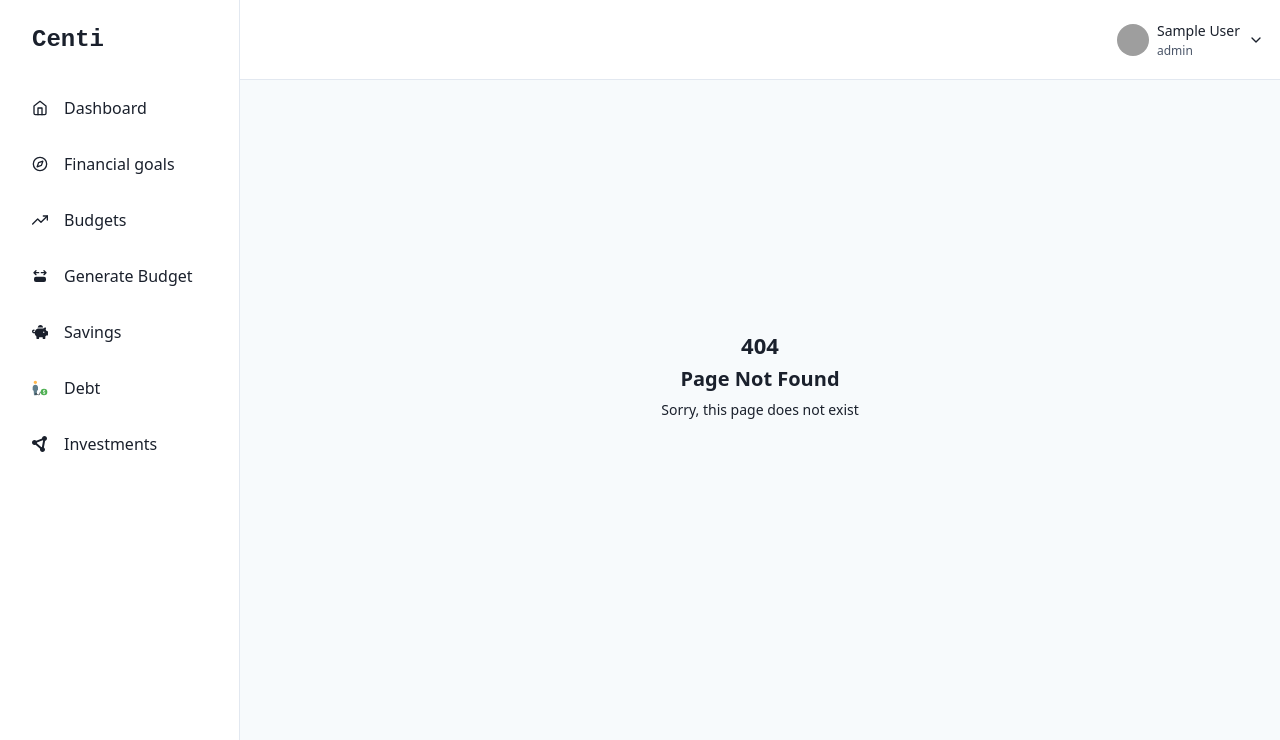
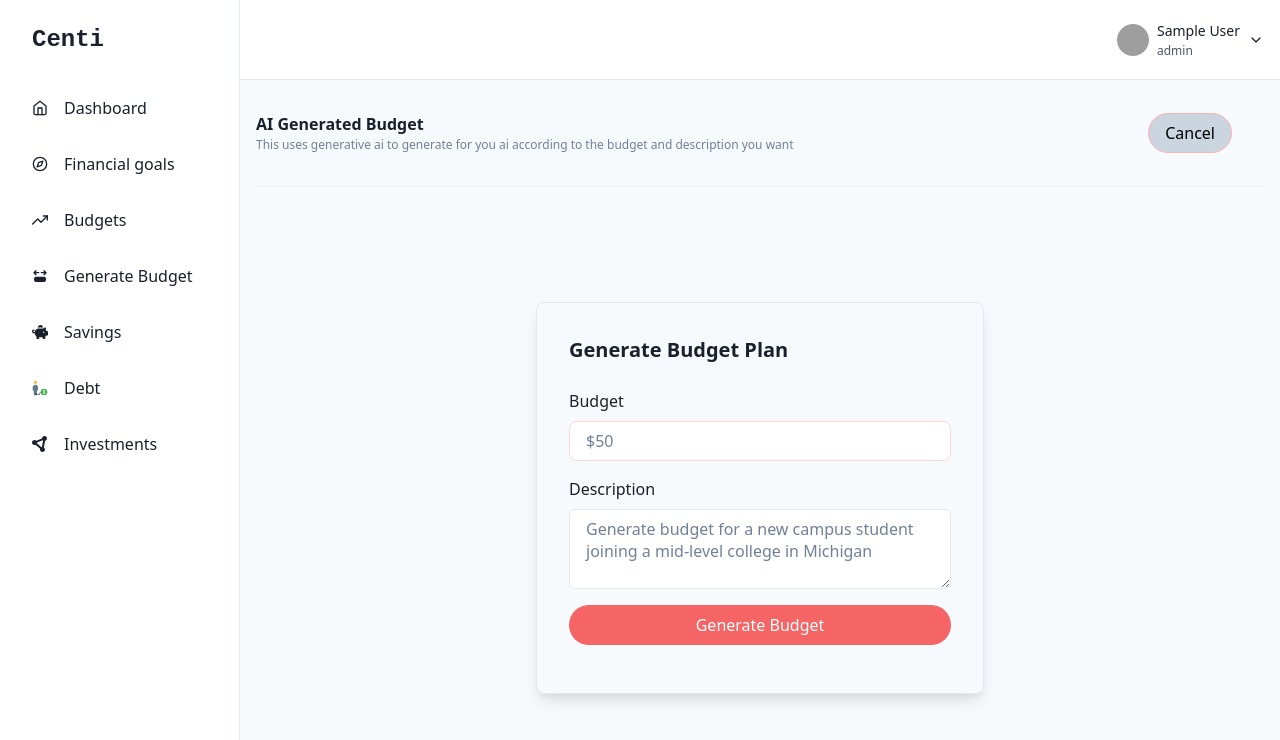
Before and after one commit to Nicanor008/centi, a React (Vite) app in the folder frontend-client/: page /generate-budget/new in a window 1280 px wide. Before the commit this address had no page. Shown: the top 740 px of the page. Built offline with nearby package versions, Linux system fonts and the light colour scheme; sample sign-in values are in the browser's storage; grey boxes are pictures that could not be loaded; what chrono-node would draw is missing.

Commit message:
Fix ai generated and view budget

```diff
--- a/frontend-client/src/Pages/Apps/AIGenerateBudget/Add/index.jsx
+++ b/frontend-client/src/Pages/Apps/AIGenerateBudget/Add/index.jsx
@@ -10,15 +10,18 @@ import {
   Button,
   Heading,
   Text,
-  useToast
+  useToast,
+  Divider
 } from "@chakra-ui/react";
 import { config } from '../../../../config';
+import { useNavigate } from 'react-router-dom';
 
 const AddAIGenerateBudget = () => {
   const [budget, setBudget] = useState('');
   const [description, setDescription] = useState('');
   const [generatedBudget, setGeneratedBudget] = useState('');
   const toast = useToast();
+  const navigate = useNavigate()
 
   const handleSubmit = async (e) => {
     e.preventDefault();
@@ -44,9 +47,34 @@ const AddAIGenerateBudget = () => {
   };
 
   return (
-    <Flex direction="column" align="center" justify="center" p={4}>
+    <Flex direction="column" h="89vh">
+        <Flex
+            py={4}
+            justifyContent="space-between"
+            alignItems="center"
+            mb={[1, 4]}
+        >
+        <Flex flexDir="column">
+          <Text fontWeight={600} fontSize={16}>
+            AI Generated Budget
+          </Text>
+          <Text color="gray.500" fontSize={12} fontWeight={400}>
+            This uses generative ai to generate for you ai according to the budget and description you want
+          </Text>
+        </Flex>
+
+        <Flex mr={[0, 8]}>
+          <Button variant="secondary" onClick={() => navigate("/generate-budget")}>
+            Cancel
+          </Button>
+        </Flex>
+      </Flex>
+
+      <Divider />
+
+      <Flex align="center" justify="center" p={4} my={4} h="100%">
         <Box w="100%" maxW="md" p={8} borderWidth={1} borderRadius="lg" boxShadow="lg">
-        <Heading mb={6} fontFamily="inherit">Generate Budget Plan</Heading>
+            <Text fontSize="xl" mb={6} fontWeight="Bolder" >Generate Budget Plan</Text>
             <form onSubmit={handleSubmit}>
             <FormControl id="budget" mb={4}>
                 <FormLabel>Budget</FormLabel>
@@ -80,6 +108,7 @@ const AddAIGenerateBudget = () => {
             )}
         </Box>
       </Flex>
+    </Flex>
   );
 };
 
--- a/frontend-client/src/Pages/Apps/AIGenerateBudget/View/index.jsx
+++ b/frontend-client/src/Pages/Apps/AIGenerateBudget/View/index.jsx
@@ -1,5 +1,6 @@
-import { Flex, Text } from "@chakra-ui/react";
+import { Button, Flex, Text } from "@chakra-ui/react";
 import { useEffect, useMemo, useState } from "react";
+import { useNavigate } from "react-router-dom";
 import axios from "axios";
 import DataHeader from "../../../../components/Table/DataHeader";
 import { DataLoader } from "../../../../components";
@@ -19,6 +20,7 @@ function ViewAIGeneratedBudget() {
       filtered: false,
     };
   }, [budget])
+  const navigate = useNavigate()
 
   useEffect(() => {
     async function makeRequest() {
@@ -65,8 +67,8 @@ function ViewAIGeneratedBudget() {
         title="AI Generated Budget"
         subtitle="This is your ai generated budget history"
       >
-        {/* <Flex alignItems="center" gap={2}>
-          {cachedBudget?.data?.length > 0 &&
+        <Flex alignItems="center" gap={2}>
+          {/* {cachedBudget?.data?.length > 0 &&
             (!isLargerThan880 ? (
               <FaSearch />
             ) : (
@@ -76,23 +78,22 @@ function ViewAIGeneratedBudget() {
                 onChange={(e) => handleSearchChange(e.target.value)}
                 w="fit-content"
               />
-            ))}
+            ))} */}
           <Button
-            variant={!isLargerThan880 ? "ghost" : "primary"}
-            onClick={() => navigate("/budget/add/1")}
-            px={!isLargerThan880 ? 0 : 4}
+            variant="primary"
+            onClick={() => navigate("/generate-budget/new")}
           >
-            {!isLargerThan880 ? <FaPlus /> : "Create Budget"}
+            Generate Budget
           </Button>
-          {cachedBudget?.data?.length > 0 && (
+          {/* {cachedBudget?.data?.length > 0 && (
             <BudgetFilterMenu
               setManualRefresh={setManualRefresh}
               isFilter={budget?.filtered}
               setBudget={setBudget}
               budgetData={budget?.data}
             />
-          )}
-        </Flex> */}
+          )} */}
+        </Flex>
       </DataHeader>
 
       {budget?.loading ? (
--- a/frontend-client/src/navigation/index.jsx
+++ b/frontend-client/src/navigation/index.jsx
@@ -25,7 +25,8 @@ import {
   ViewOneUserFinancialGoals,
   PageNotFound,
   SignupOTP,
-  ViewAIGeneratedBudget
+  ViewAIGeneratedBudget,
+  AddAIGenerateBudget
 } from "../Pages";
 
 export const routes = createRoutesFromElements(
@@ -66,7 +67,7 @@ export const routes = createRoutesFromElements(
           <Route path="add" element={<CreateSavingGoal />} />
           {/* <Route path="items/:budgetId" element={<ViewUserBudgetItems />} /> */}
         </Route>
-        <Route path="/user-generate-budget" element={<ViewAIGeneratedBudget />} />
+        {/* <Route path="/user-generate-budget" element={<ViewAIGeneratedBudget />} /> */}
         <Route path="*" element={<PageNotFound />} />
       </Route>
     </Route>
@@ -97,6 +98,7 @@ export const routes = createRoutesFromElements(
           {/* <Route path="items/:budgetId" element={<ViewUserBudgetItems />} /> */}
         </Route>
         <Route path="/generate-budget" element={<ViewAIGeneratedBudget />} />
+        <Route path="/generate-budget/new" element={<AddAIGenerateBudget />} />
         <Route path="*" element={<PageNotFound />} />
       </Route>
     </Route>
```
Lines whose indentation alone changed are shown as unchanged.
